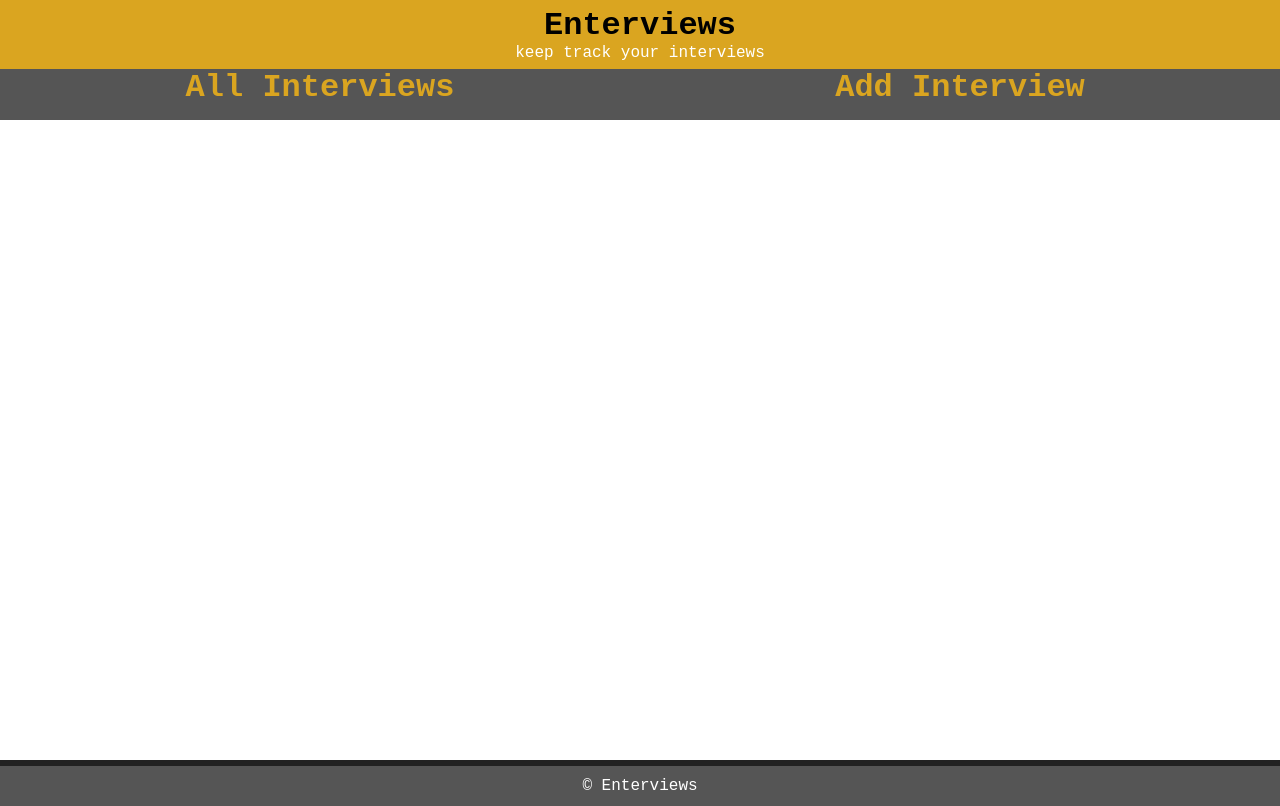
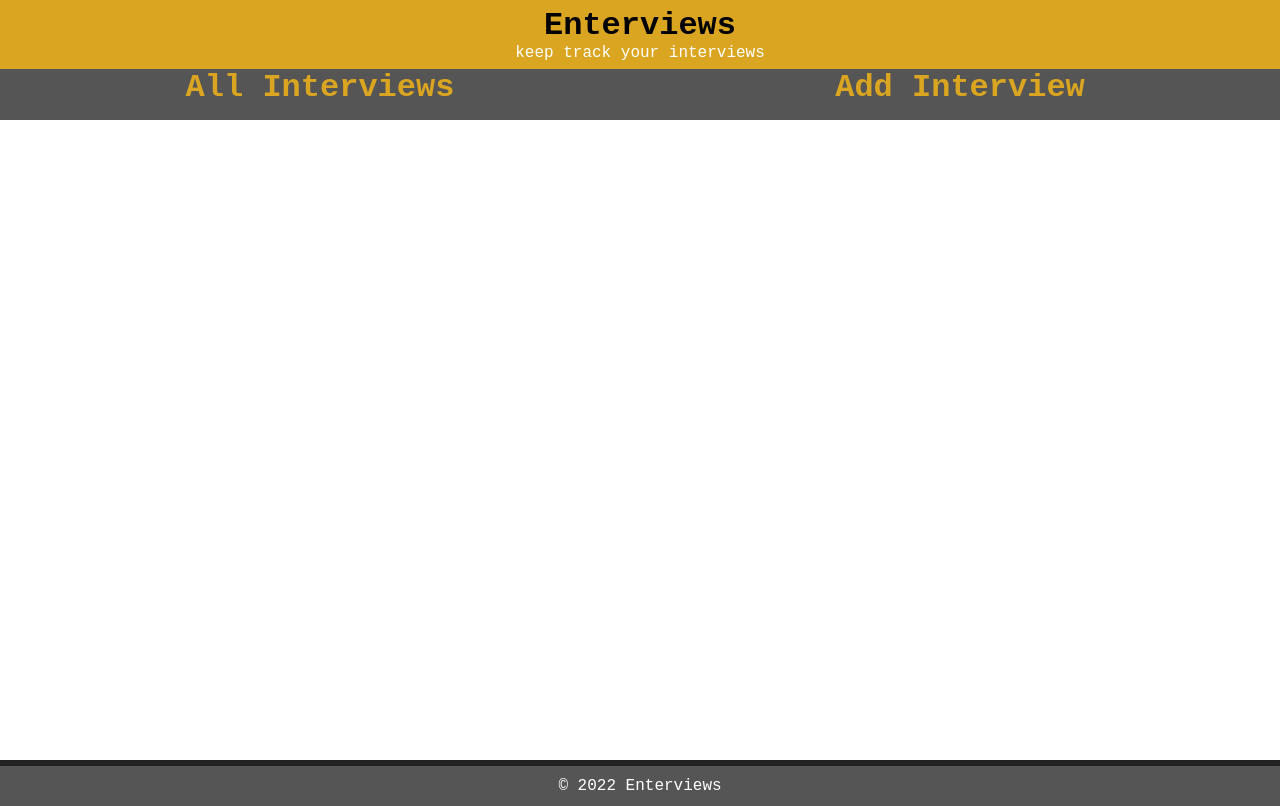
Before and after one commit to Brondchux/enterviews-client, a React (Create React App) app: page / in a window 1280 px wide. Built offline with nearby package versions, Linux system fonts and the light colour scheme.

Commit message:
Added current year to footer

```diff
--- a/src/Components/Footer/index.js
+++ b/src/Components/Footer/index.js
@@ -1,11 +1,19 @@
 import "./footer.css";
 import constants from "../../Utils/constants";
+import { useEffect, useState } from "react";
 
 const Footer = () => {
+	const [year, setYear] = useState(null);
+
+	useEffect(() => {
+		const date = new Date();
+		setYear(date.getFullYear());
+	}, []);
+
 	return (
 		<footer>
 			<p>
-				&copy; <span id="currentYear"></span>
+				&copy; <span>{year}</span>&nbsp;
 				{constants.BRAND}
 			</p>
 		</footer>
```
